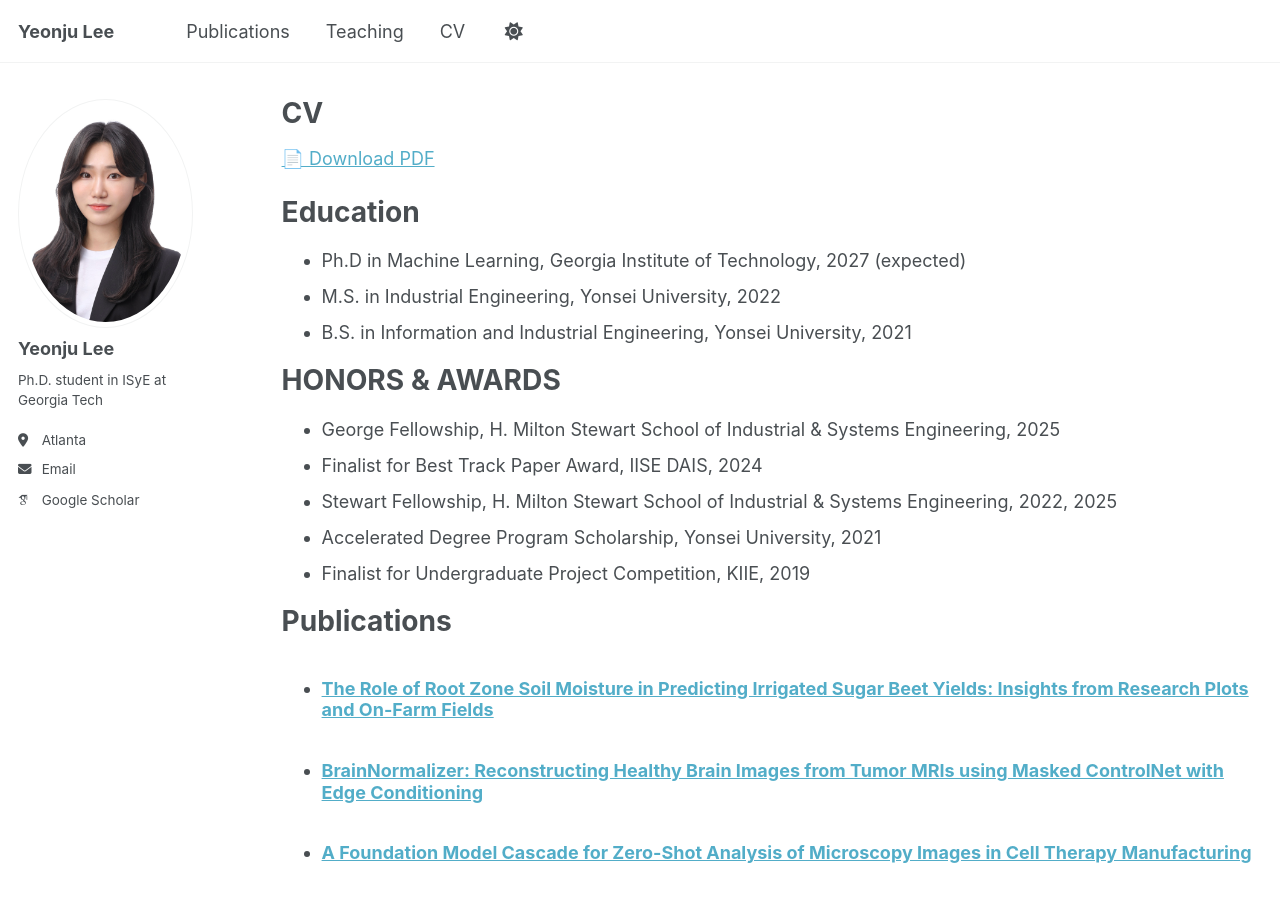
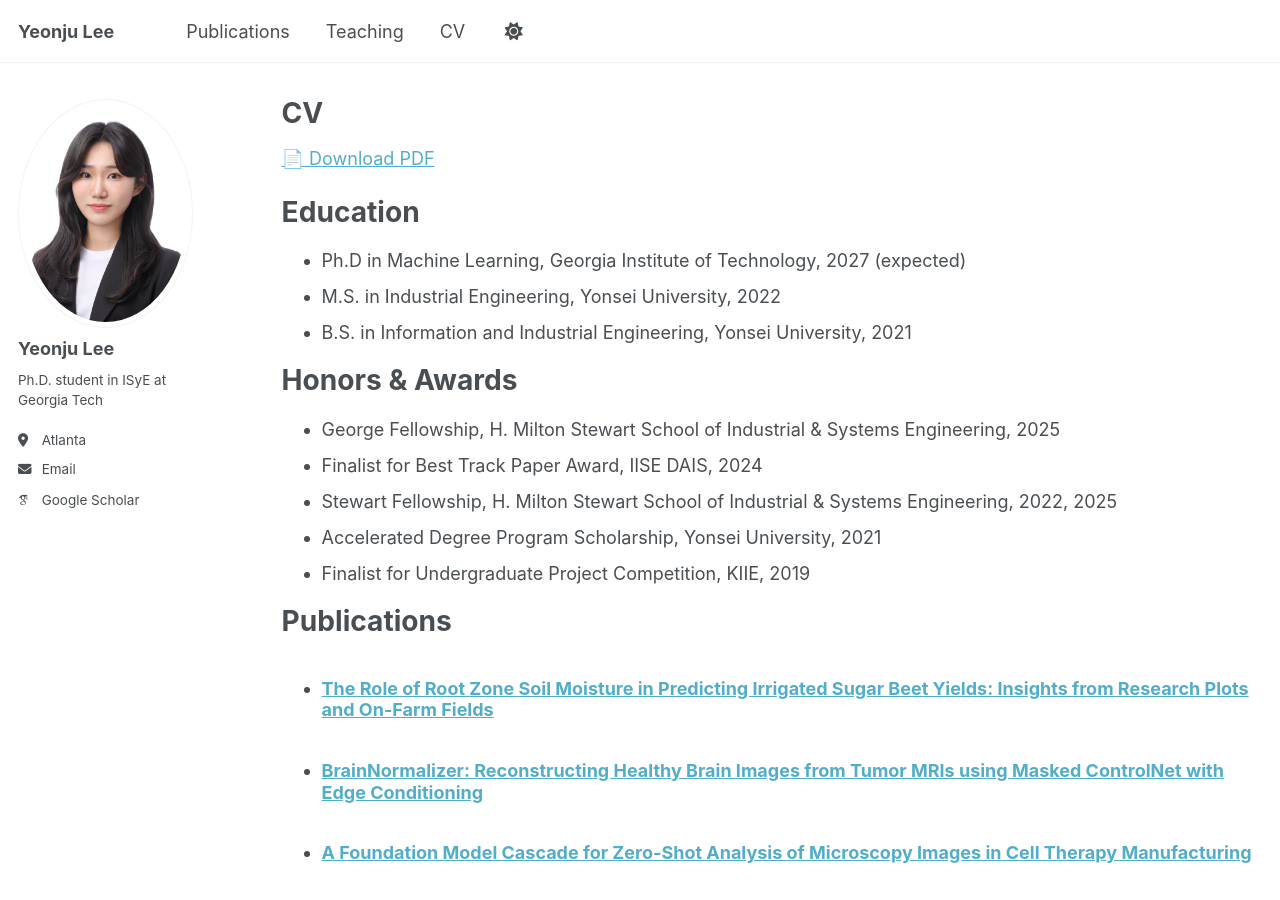
Before and after one commit to ylee845/ylee845.github.io, a Jekyll site: the page built from _pages/cv.md, in a window 1280 px wide and 900 px high. Built offline with Jekyll 4.4.1, drawn with Linux system fonts in a browser that asks for light colours; some web fonts are replaced; a script that is not in the unit is left out.

Commit message:
Update cv.md

```diff
--- a/_pages/cv.md
+++ b/_pages/cv.md
@@ -16,7 +16,7 @@ Education
 * M.S. in Industrial Engineering, Yonsei University, 2022
 * B.S. in Information and Industrial Engineering, Yonsei University, 2021
 
-HONORS & AWARDS
+Honors & Awards
 ======
 * George Fellowship,  H. Milton Stewart School of Industrial & Systems Engineering, 2025
 * Finalist for Best Track Paper Award, IISE DAIS, 2024
```
